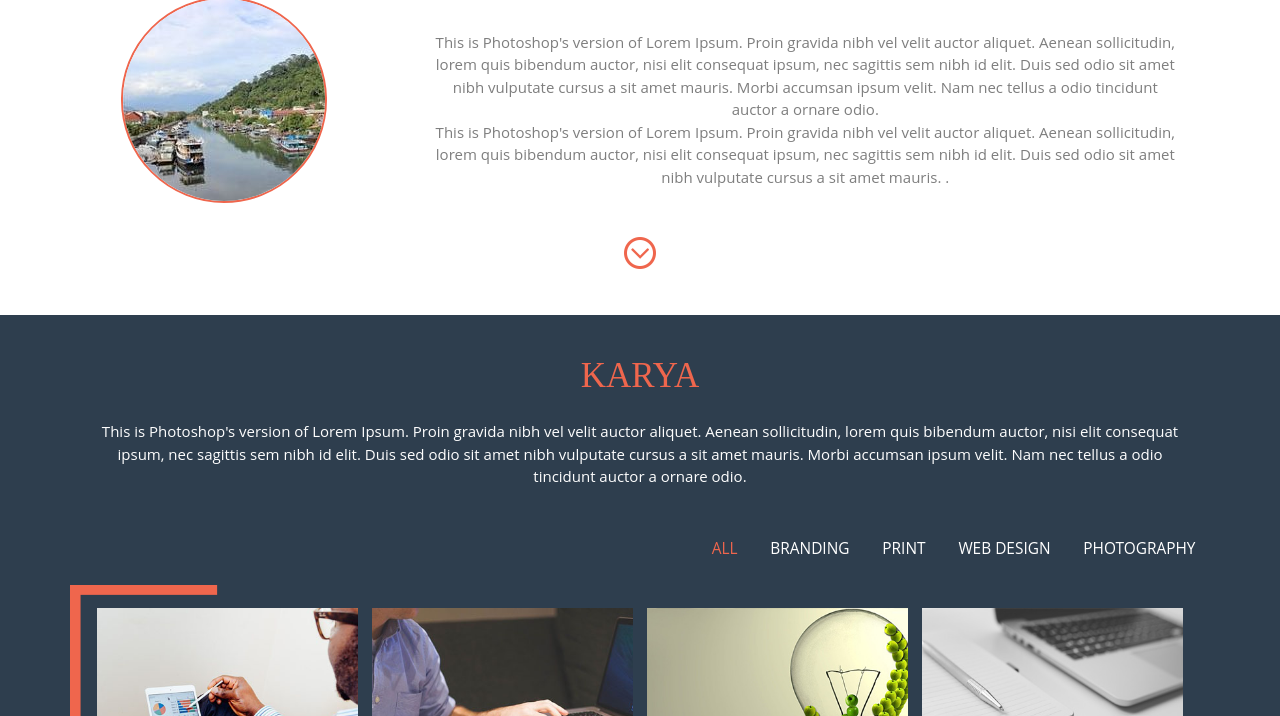
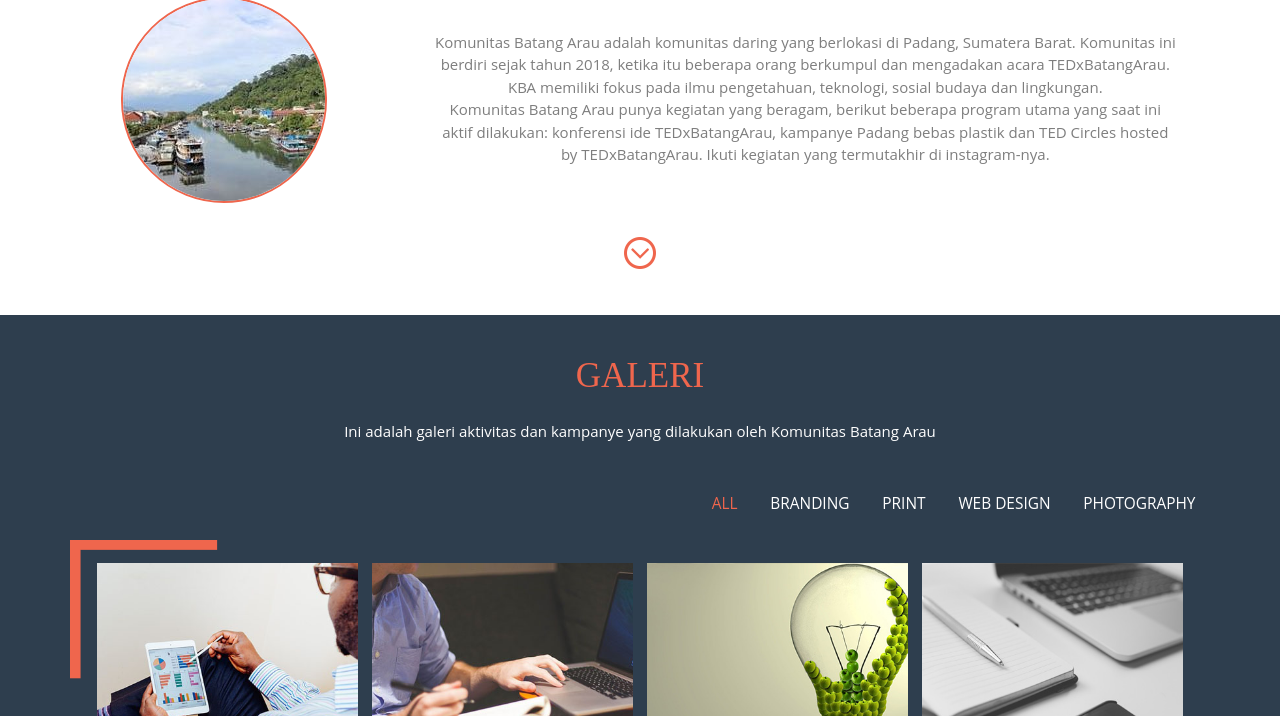
Before and after one commit to komunitasbatangarau/komunitasbatangarau.github.io, a plain HTML site: page index.html in a window 1280 px wide. Both pictures are taken after a click on the link "TENTANG". Shown: the part 666-1382 px from the top of the page. Drawn offline with Linux system fonts and the light colour scheme.

Commit message:
Add files via upload

```diff
--- a/index.html
+++ b/index.html
@@ -4,7 +4,7 @@
 <!DOCTYPE html>
 <html>
 <head>
-<title>kba-pdg.org | Komunitas Batang Arau</title>
+<title>Komunitas Batang Arau</title>
 <meta name="viewport" content="width=device-width, initial-scale=1">
 <meta http-equiv="Content-Type" content="text/html; charset=utf-8" />
 <meta name="keywords" content="Onepage Responsive web template, Bootstrap Web Templates, Flat Web Templates, Android Compatible web template,
@@ -39,7 +39,7 @@
 			 	<nav class="cl-effect-5">
 				<li><a class="active" href="index.html"><span data-hover="Beranda">Beranda</span></a></li>
 				<li><a href="#about" class="scroll"><span data-hover="Tentang">Tentang</span></a></li>
-				<li><a href="#work" class="scroll"><span data-hover="Karya"><span>Karya</span></a></li>
+				<li><a href="#work" class="scroll"><span data-hover="Galeri"><span>Galeri</span></a></li>
 				<li><a href="#services" class="scroll"><span data-hover="Aktifitas">Aktifitas</span></a></li>
 				<li><a href="#contact" class="scroll"><span data-hover="Hubungi">Hubungi</span></a></li>
 				</nav>
@@ -60,27 +60,27 @@
 				   <article style="position: absolute; width: 100%; opacity: 0;">
 				   	<div class="banner-wrap">
 				   	       	<div class="banner_center">
-				   		 		<h1>hello world,</h1>
-				   		 		<h2>i am <span>graphic & web designer</span></h2>
-				   		 		<h2>from morocco</h2>
+				   		 		<h1>Dunsanak, dukuang</h1>
+				   		 		<h2><span>Padang Bebas Plastik</span></h2>
+				   		 		<h2>untuak kito basamo</h2>
 				   		 		</div>
 				   		 </div>
 					</article>
 				   <article style="position: relative; width: 100%; opacity: 1;">
 				   	   	<div class="banner-wrap">
 				   	      <div class="banner_center">
-				   		 		<h1>Content here,</h1>
-				   		 		<h2>Lorem <span>graphic &  designer</span></h2>
-				   		 		<h2>Contrary</h2>
+				   		 		<h2><span>TEDx</span>BatangArau</h2>
+				   		 		<h2>Ide nan <span>patuik</span> dibagi</h2>
+				   		 		<h2></h2>
 				   		 		</div>
 				   		  </div>
 				   </article>
 				   <article style="position: absolute; width: 100%; opacity: 0;">
 				   	  	<div class="banner-wrap">
 				   	       <div class="banner_center">
-				   		 		<h1>Lorem Ipsum ,</h1>
-				   		 		<h2>Contrary to <span>&  designer</span></h2>
-				   		 		<h2>reproduced below</h2>
+				   		 		<h1>TED Circles Padang,</h1>
+				   		 		<h2>hosted by <span>TEDx BatangArau</span></h2>
+				   		 		<h2>monthly on <span>Clubhouse</span></h2>
 				   		 		</div>
 				   		 </div>
 					 </article>
@@ -103,8 +103,8 @@
 			<img src="images/pic-9.jpg" alt=""/>
 			</div>
 			<div class="about-text">
-					<p>This is Photoshop's version  of Lorem Ipsum. Proin gravida nibh vel velit auctor aliquet. Aenean sollicitudin, lorem quis bibendum auctor, nisi elit consequat ipsum, nec sagittis sem nibh id elit. Duis sed odio sit amet nibh vulputate cursus a sit amet mauris. Morbi accumsan ipsum velit. Nam nec tellus a odio tincidunt auctor a ornare odio.</p>
-					<p>This is Photoshop's version  of Lorem Ipsum. Proin gravida nibh vel velit auctor aliquet. Aenean sollicitudin, lorem quis bibendum auctor, nisi elit consequat ipsum, nec sagittis sem nibh id elit. Duis sed odio sit amet nibh vulputate cursus a sit amet mauris. . </p>
+					<p>Komunitas Batang Arau adalah komunitas daring yang berlokasi di Padang, Sumatera Barat. Komunitas ini berdiri sejak tahun 2018, ketika itu beberapa orang berkumpul dan mengadakan acara TEDxBatangArau. KBA memiliki fokus pada ilmu pengetahuan, teknologi, sosial budaya dan lingkungan.</p>
+					<p>Komunitas Batang Arau punya kegiatan yang beragam, berikut beberapa program utama yang saat ini aktif dilakukan: konferensi ide TEDxBatangArau, kampanye Padang bebas plastik dan TED Circles hosted by TEDxBatangArau. Ikuti kegiatan yang termutakhir di instagram-nya.</p>
 			</div>
 
 
@@ -118,8 +118,8 @@
 	<!-- about-section-ends -->
 	<div class="works-section" id="work" id="work">
 	   <div class="works-header">
-			<h3>Karya</h3>
-				<p>This is Photoshop's version  of Lorem Ipsum. Proin gravida nibh vel velit auctor aliquet. Aenean sollicitudin, lorem quis bibendum auctor, nisi elit consequat ipsum, nec sagittis sem nibh id elit. Duis sed odio sit amet nibh vulputate cursus a sit amet mauris. Morbi accumsan ipsum velit. Nam nec tellus a odio tincidunt auctor a ornare odio. </p>
+			<h3>Galeri</h3>
+				<p>Ini adalah galeri aktivitas dan kampanye yang dilakukan oleh Komunitas Batang Arau</p>
 		</div>
 		<div class="portfolio-section-bottom-row" id="portfolio">
 			<div class="container">
@@ -310,23 +310,23 @@
 			<div class="container">
 			<div class="services-header">
 				<h3>Aktivitas</h3>
-					<p>This is Photoshop's version  of Lorem Ipsum. Proin gravida nibh vel velit auctor aliquet. Aenean sollicitudin, lorem quis bibendum auctor, nisi elit consequat ipsum, nec sagittis sem nibh id elit. Duis sed odio sit amet nibh vulputate cursus a sit amet mauris. Morbi accumsan ipsum velit. Nam nec tellus a odio tincidunt auctor a ornare odio. </p>
+					<p>Komunitas Batang Arau punya kegiatan yang beragam, berikut beberapa program utama yang saat ini aktif dilakukan.</p>
 			</div>
 			<div class="services-sectiongrids">
 				<div class="col-md-4 services-grid">
 					<img src="images/img1.png" alt=""/>
 					<h4>TEDx BatangArau</h4>
-					<p>This is Photoshop's version  of Lorem Ipsum. Proin gravida nibh vel velit auctor aliquet.</p>
+					<p>Konferensi ide tahunan di Sumatra.</p>
 				</div>
 				<div class="col-md-4 services-grid">
 					<img src="images/img2.png" alt=""/>
 					<h4>Padang Bebas Plastik</h4>
-					<p>This is Photoshop's version  of Lorem Ipsum. Proin gravida nibh vel velit auctor aliquet.</p>
+					<p>Kampanye untuk Padang yang bebas dari sampah dan pemakaian plastik sekali pakai.</p>
 				</div>
 				<div class="col-md-4 services-grid">
 					<img src="images/img3.png" alt=""/>
 					<h4>TED Circles Padang</h4>
-					<p>This is Photoshop's version  of Lorem Ipsum. Proin gravida nibh vel velit auctor aliquet.</p>
+					<p>Diskusi bulanan dengan tema yang berbeda tiap bulannya di Clubhouse.</p>
 				</div>
 				<div class="clearfix"></div>
 				<div class="arrow1">
```
Also changed, not shown: images/banner-a.jpg (added), images/banner.jpg, images/img1.png, images/img1a.png (added), images/img2.png, images/img2a.png (added), images/img3.png, images/img3a.png (added).
